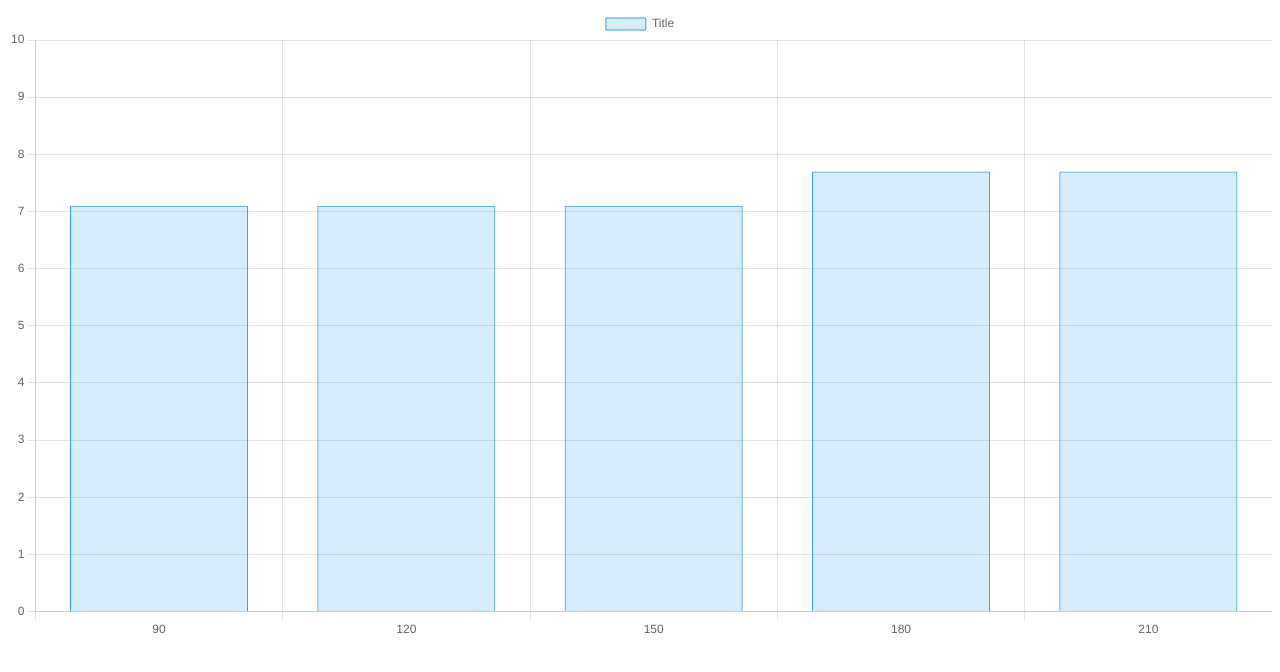
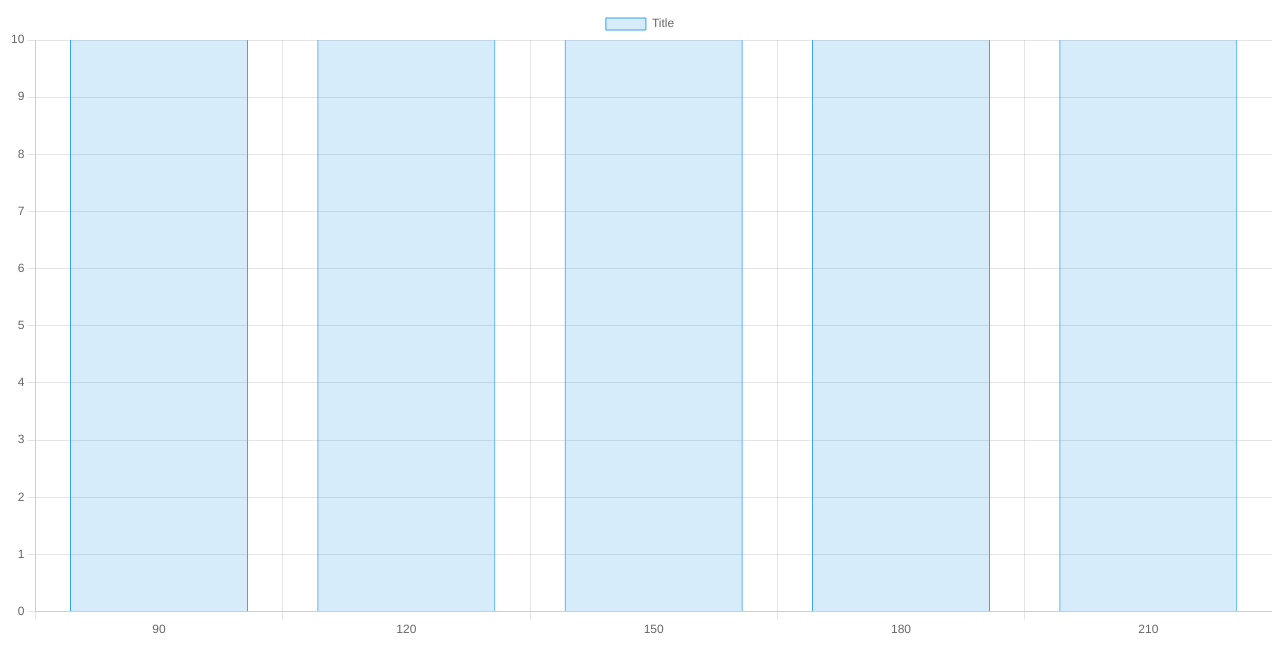
Before and after one commit to brendanmcc02/film-data-vis, a plain HTML site: page index.html in a window 1280 px wide. Drawn offline with nearby package versions, Linux system fonts and the light colour scheme.

Commit message:
Update index.html

```diff
--- a/index.html
+++ b/index.html
@@ -777,8 +777,9 @@
 
     // returns array of mean runtime ratings (with at least 10 films; type: float)
     async function getMeanRuntimeRatings() {
-      const myRatings = await getMyRatings();
-      const runtimes = await getRuntimes();
+      // const myRatings = await getMyRatings();
+      // const runtimes = await getRuntimes();
+      const data = await getData();
       const runtimeIntervals = await getRuntimeIntervals();
       const quantityRuntimes = await getQuantityRuntimes();
 
@@ -800,16 +801,16 @@
       //   }
       // }
 
-      for (let i = 0; i < runtimes.length; i++) {
-        let myRating = myRatings[i];
+      data.forEach(row => {
+        let myRating = row[1];
         for (let runtime = 90; runtime < 270; runtime += 30) {
-          if (runtimes[i] < runtime) {
+          if (row[4] < runtime) {
             let index = runtimeIntervals.indexOf(runtime);
             sumRuntimes[index] += myRating;
             runtime = 270;
           }
         }
-      }
+      });
 
       for (let i = 0; i < meanRuntimeRatings.length; i++) {
         meanRuntimeRatings[i] = Math.round((sumRuntimes[i] / quantityRuntimes[i]) * 10) / 10;
```
